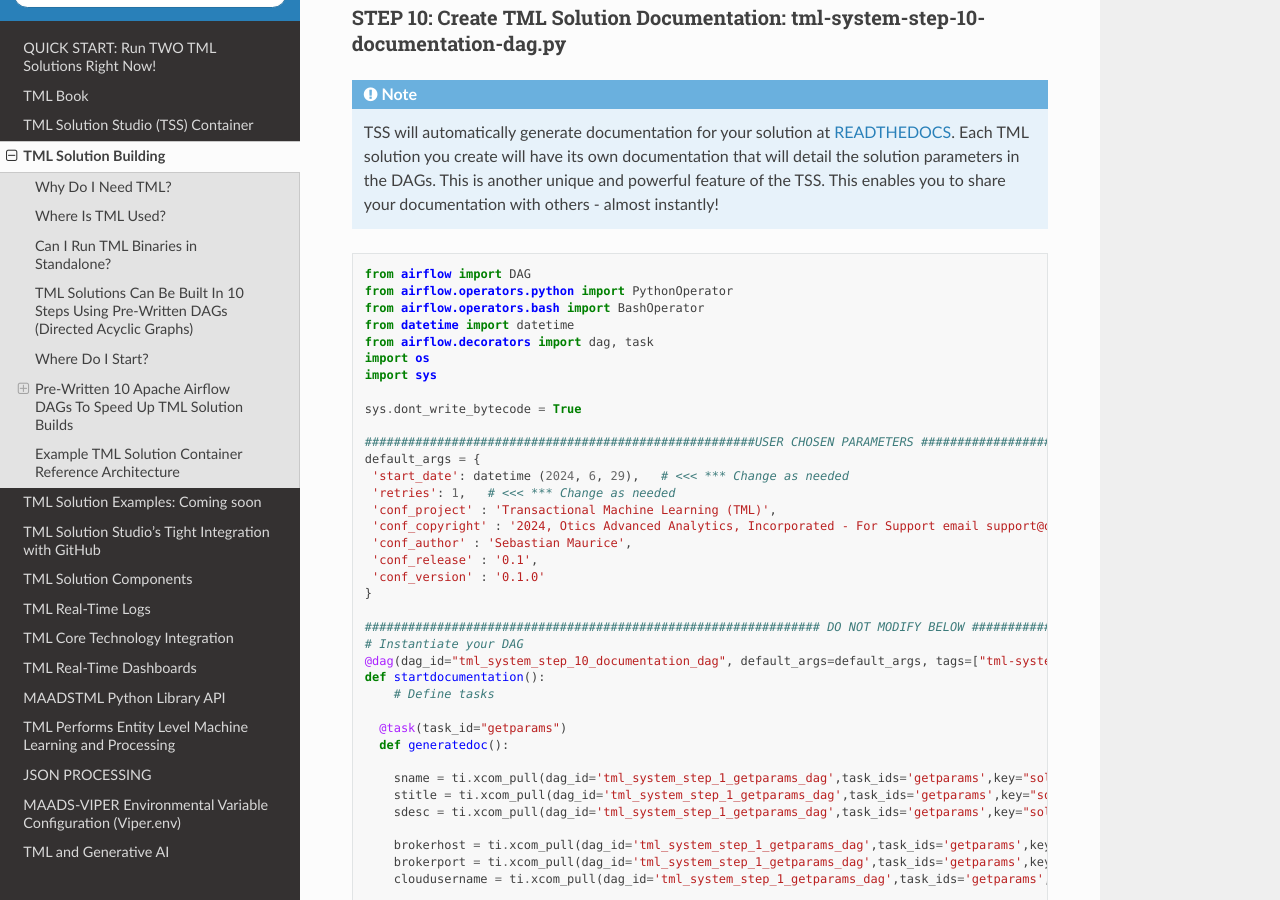
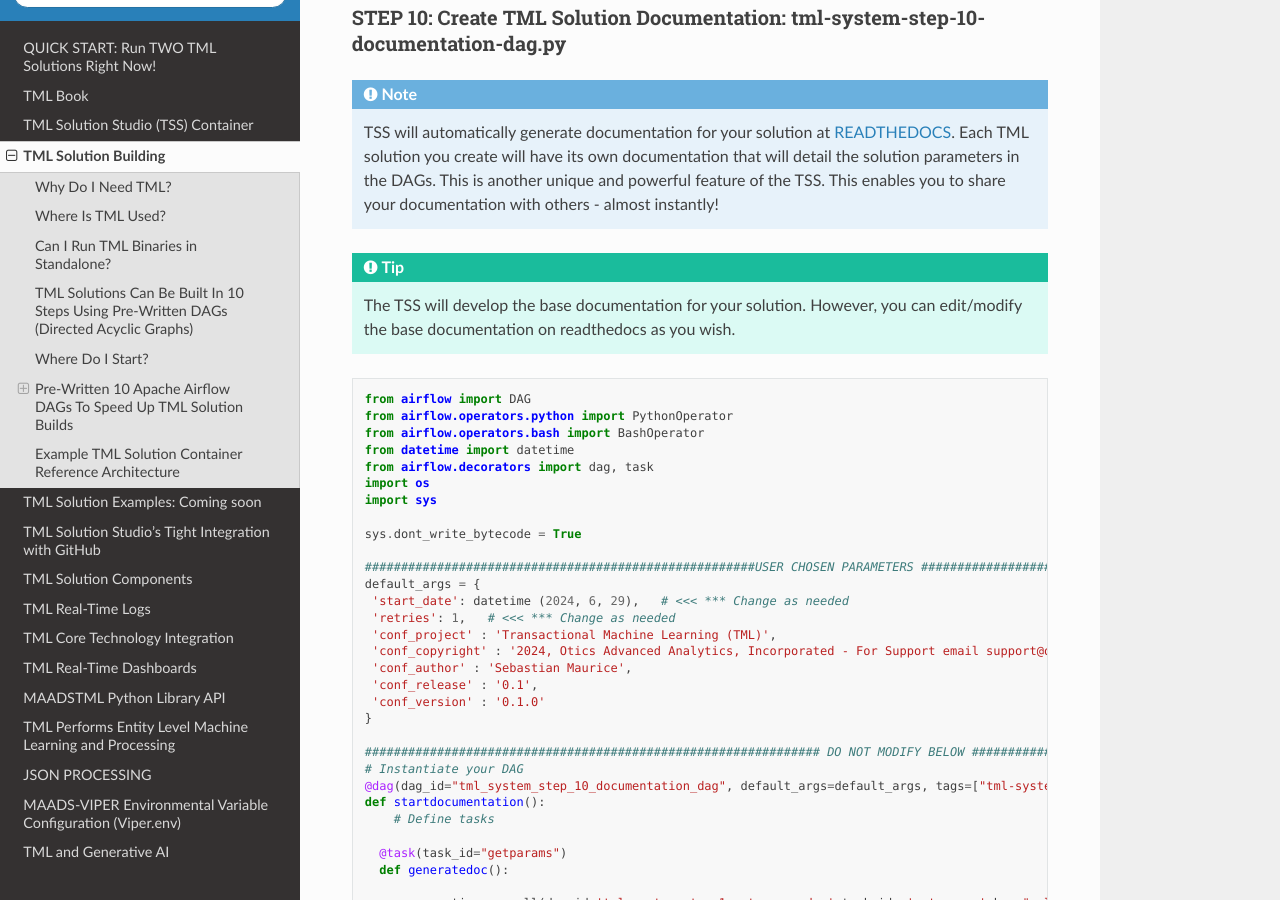
Before and after one commit to smaurice101/readthedocs, a Sphinx documentation site: the page built from docs/source/tmlbuilds.rst, in a window 1280 px wide and 900 px high, scrolled down 42907 px. Built offline with Sphinx 7.4.7 and the Read the Docs theme 2.0.0, drawn with Linux system fonts in a browser that asks for light colours; some of the changed text lies outside the part shown.

Commit message:
Update tmlbuilds.rst

```diff
--- a/docs/source/tmlbuilds.rst
+++ b/docs/source/tmlbuilds.rst
@@ -2440,6 +2440,9 @@ STEP 10: Create TML Solution Documentation: tml-system-step-10-documentation-dag
     documentation that will detail the solution parameters in the DAGs.  This is another unique and powerful feature of the TSS.  This enables you to share your
     documentation with others - almost instantly!
 
+.. tip::
+   The TSS will develop the base documentation for your solution.  However, you can edit/modify the base documentation on readthedocs as you wish.
+
 .. code-block:: PYTHON
 
     from airflow import DAG
```
Also changed, not shown: other parts of docs/source/tmlbuilds.rst (+0 -3 lines).
